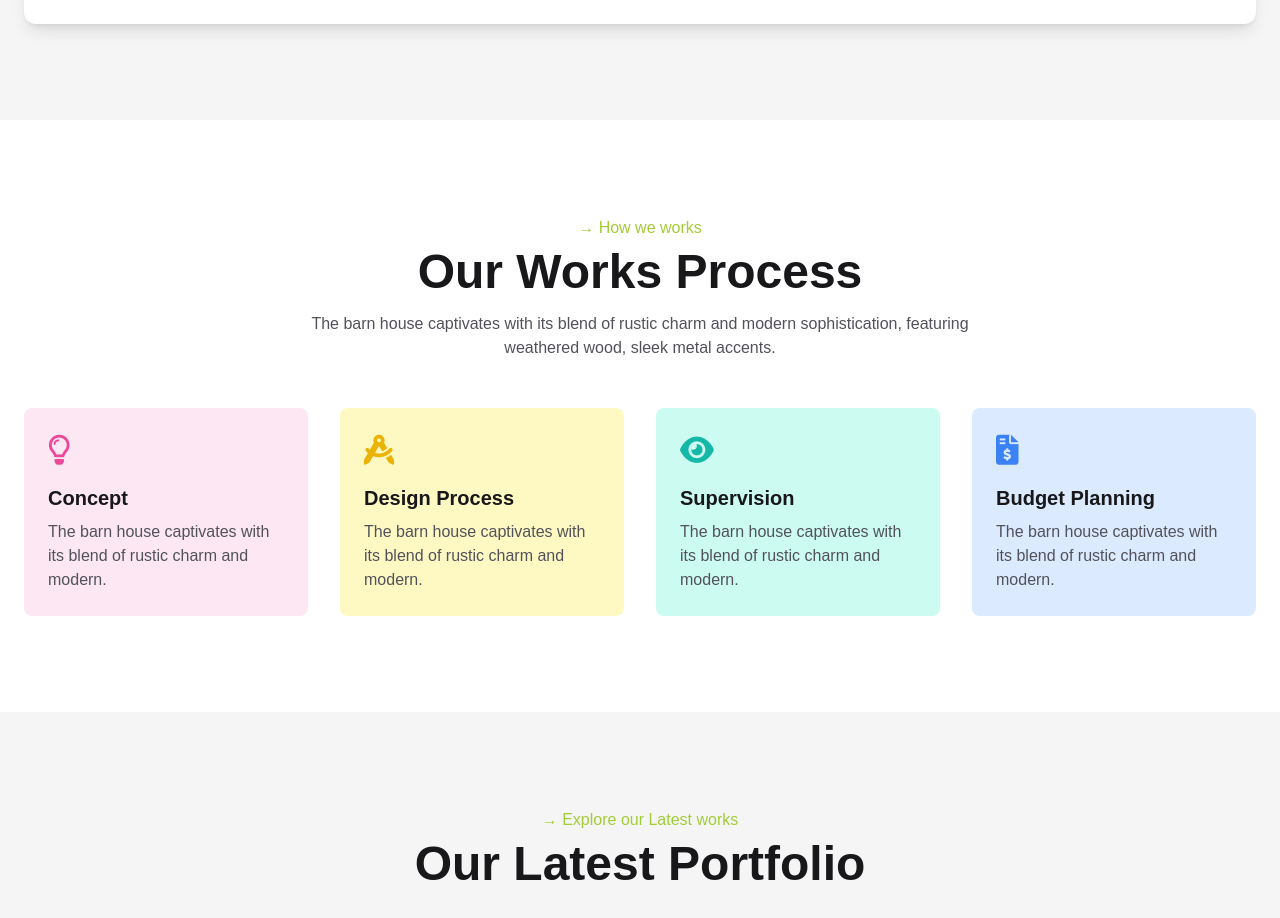
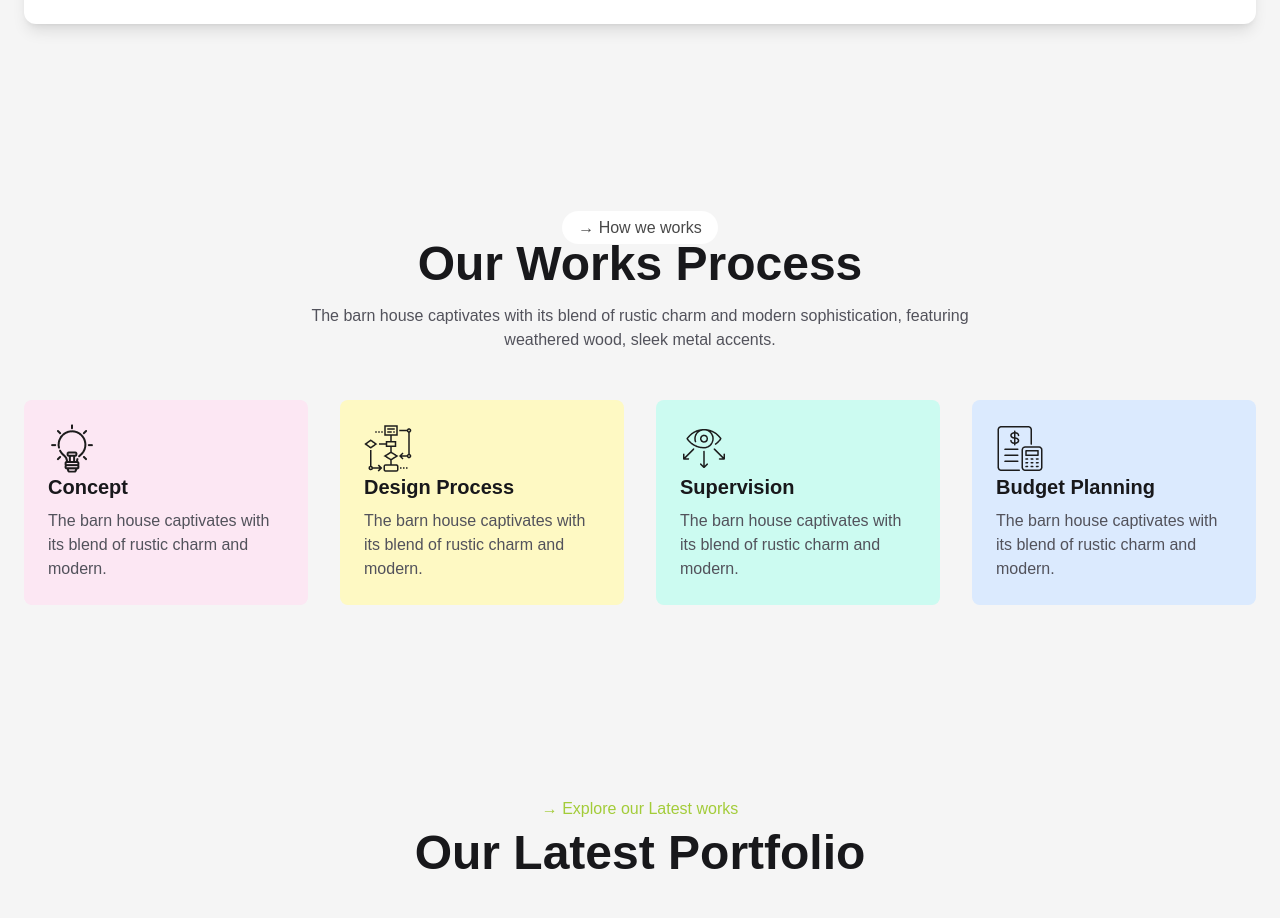
Before and after one commit to AsadullaKhatami/Rinterio-Interior, a plain HTML site: page index.html in a window 1280 px wide. Shown: the part 1860-2778 px from the top of the page. Drawn offline with nearby package versions, Linux system fonts and the light colour scheme.

Commit message:
wworks process section done!

```diff
--- a/index.html
+++ b/index.html
@@ -213,9 +213,9 @@
         </section>
 
         <!-- Works Process Section -->
-        <section class="py-16 lg:py-24 bg-white dark:bg-zinc-900">
+        <section class="bg-[#F5F5F5] py-16 lg:py-24 dark:bg-zinc-900">
             <div class="container mx-auto px-6 text-center">
-                <p class="text-lime-green mb-2">→ How we works</p>
+                <p class="text-[#494949] mb-2 bg-white rounded-full inline px-4 py-2">→ How we works</p>
                 <h2 class="text-4xl md:text-5xl font-bold mb-4 text-zinc-900 dark:text-white">Our Works Process</h2>
                 <p class="text-zinc-600 dark:text-zinc-400 max-w-2xl mx-auto mb-12">
                     The barn house captivates with its blend of rustic charm and modern sophistication, featuring
@@ -223,25 +223,25 @@
                 </p>
                 <div class="grid md:grid-cols-2 lg:grid-cols-4 gap-8 text-left">
                     <div class="bg-pink-100 dark:bg-pink-900/50 p-6 rounded-lg">
-                        <i class="far fa-lightbulb text-3xl text-pink-500 mb-4"></i>
+                        <img src="assets/concept.png" alt="">
                         <h3 class="font-bold text-xl mb-2 text-zinc-900 dark:text-white">Concept</h3>
                         <p class="text-zinc-600 dark:text-zinc-400">The barn house captivates with its blend of rustic
                             charm and modern.</p>
                     </div>
                     <div class="bg-yellow-100 dark:bg-yellow-900/50 p-6 rounded-lg">
-                        <i class="fas fa-drafting-compass text-3xl text-yellow-500 mb-4"></i>
+                        <img src="assets/flow-chart.png" alt="">
                         <h3 class="font-bold text-xl mb-2 text-zinc-900 dark:text-white">Design Process</h3>
                         <p class="text-zinc-600 dark:text-zinc-400">The barn house captivates with its blend of rustic
                             charm and modern.</p>
                     </div>
                     <div class="bg-teal-100 dark:bg-teal-900/50 p-6 rounded-lg">
-                        <i class="fas fa-eye text-3xl text-teal-500 mb-4"></i>
+                        <img src="assets/vision.png" alt="">
                         <h3 class="font-bold text-xl mb-2 text-zinc-900 dark:text-white">Supervision</h3>
                         <p class="text-zinc-600 dark:text-zinc-400">The barn house captivates with its blend of rustic
                             charm and modern.</p>
                     </div>
                     <div class="bg-blue-100 dark:bg-blue-900/50 p-6 rounded-lg">
-                        <i class="fas fa-file-invoice-dollar text-3xl text-blue-500 mb-4"></i>
+                        <img src="assets/budget-planning.png" alt="">
                         <h3 class="font-bold text-xl mb-2 text-zinc-900 dark:text-white">Budget Planning</h3>
                         <p class="text-zinc-600 dark:text-zinc-400">The barn house captivates with its blend of rustic
                             charm and modern.</p>
```
